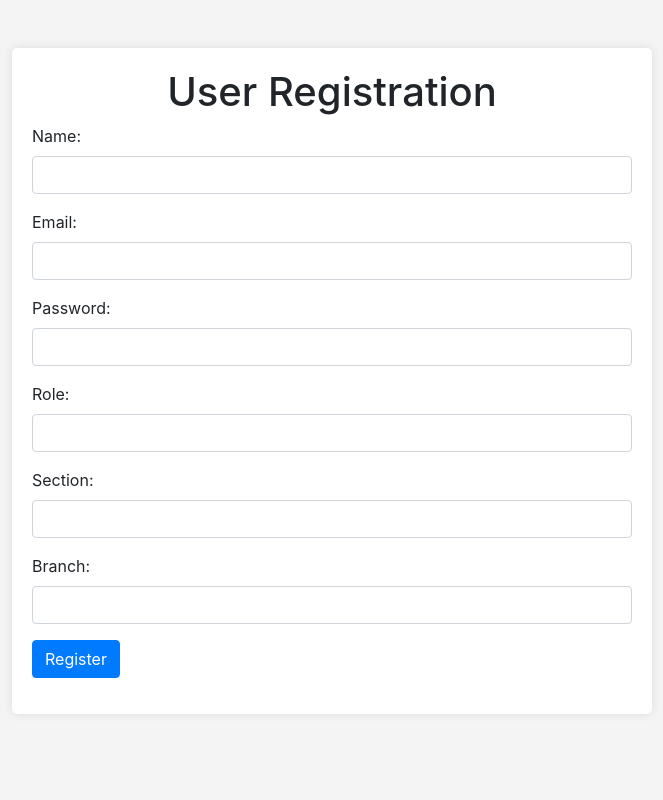
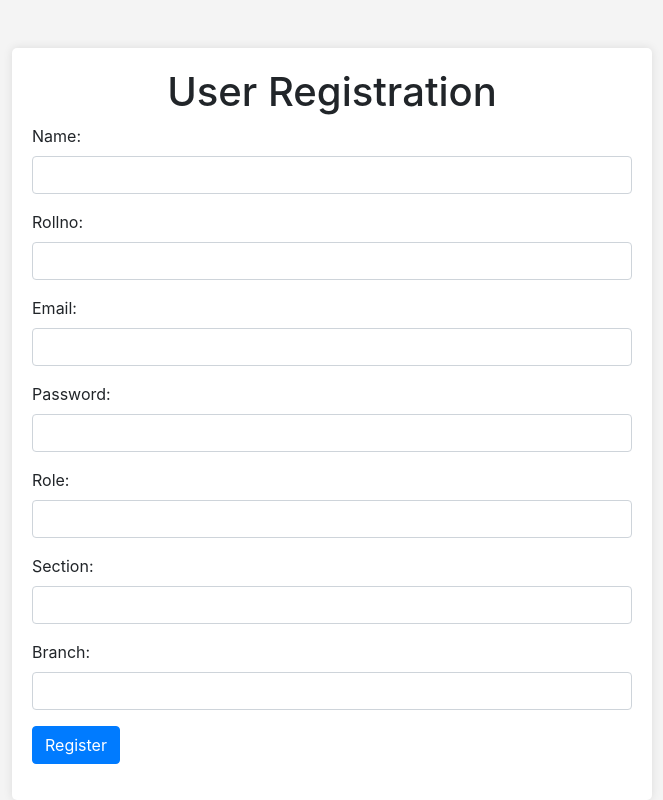
Before and after one commit to sarun-chuttakula/AttendanceBackEnd, a Flask app: page /signup in a window 1280 px wide. Shown: the whole page, without its empty margins (308-971 px from the left). Run offline with Flask 3, Linux system fonts and the light colour scheme; some libraries are stand-ins or nearby versions.

Commit message:
rollno item added

```diff
--- a/src/templates/signup.html
+++ b/src/templates/signup.html
@@ -32,6 +32,11 @@
       <div class="form-group">
         <label for="name">Name:</label>
         <input type="text" id="name" name="name" class="form-control" required />
+      </div>
+
+      <div class="form-group">
+        <label for="name">Rollno:</label>
+        <input type="text" id="rollno" name="rollno" class="form-control"/>
       </div>
 
       <div class="form-group">
@@ -70,6 +75,7 @@
   <script>
     function registerUser() {
       const name = document.getElementById("name").value;
+      const rollno = document.getElementById("rollno").value;
       const email = document.getElementById("email").value;
       const password = document.getElementById("password").value;
       const role = document.getElementById("role").value;
@@ -79,6 +85,7 @@
       const userData = {
         email: email,
         name: name,
+        rollno: rollno,
         password: password,
         role: role,
         section: section,
```
